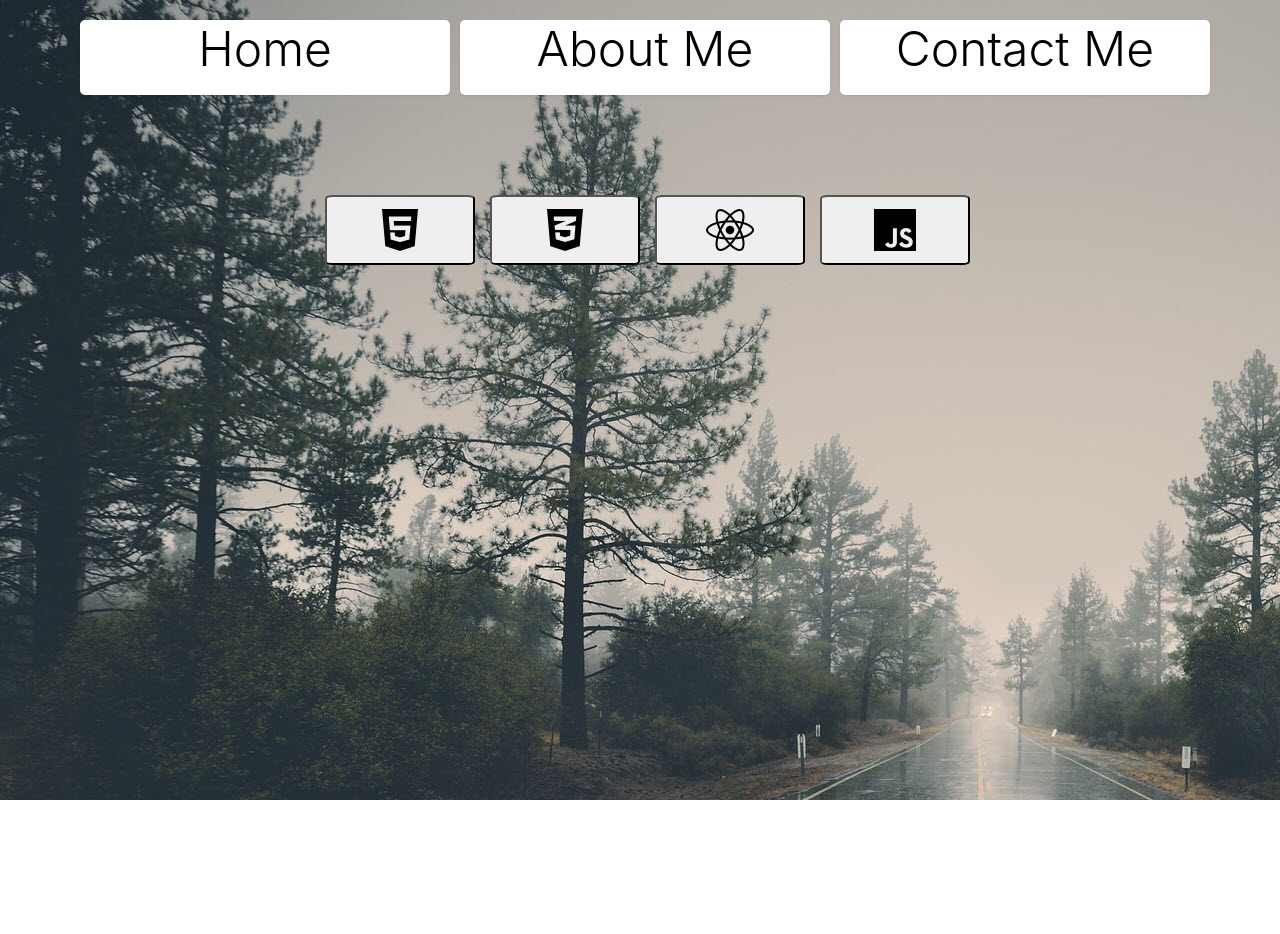
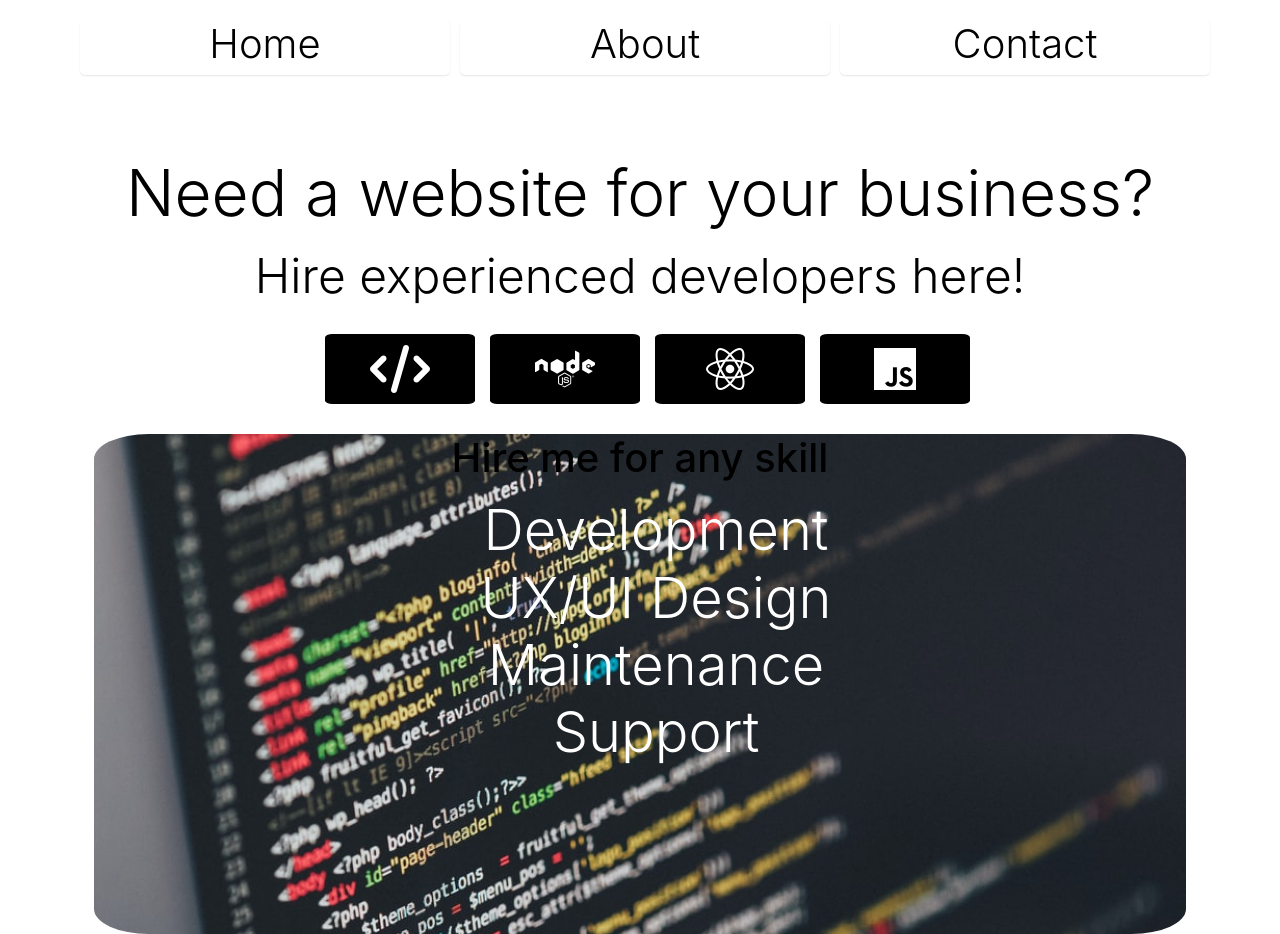
Before and after one commit to dannauu/my-website, a React (Create React App) app: page / in a window 1280 px wide. Before the commit the page ends 800 px from the top, so only its background shows below. Built offline with nearby package versions, Linux system fonts and the light colour scheme.

Commit message:
more styling and changes to all components

```diff
--- a/src/App.css
+++ b/src/App.css
@@ -1,6 +1,5 @@
 body {
   background-color: rgb(255, 255, 255);
-  background-image: url(./components/img/background.jpg);
 }
 
 a {
@@ -11,9 +10,9 @@ a {
 .box {
   position: relative;
   display: inline-block;
-  width: 75px;
-  height: 75px;
-  background-color: #fff;
+  width: 55px;
+  height: 55px;
+  background-color: white;
   border-radius: 5px;
   box-shadow: 0 1px 2px rgba(0, 0, 0, 0.1);
   border-radius: 5px;
@@ -62,6 +61,7 @@ a {
 
 h1 {
   margin-bottom: 15px;
+  color: rgb(0, 0, 0);
 }
 
 /* .certificate {
@@ -112,44 +112,159 @@ h1 {
 }
 
 .col-md-3 {
-  /* background-color: forestgreen; */
+  background-color: black;
   height: 70px;
   width: 150px;
   margin-left: 15px;
   border-radius: 5%;
-}
-
-.swirl-in-fwd {
-	-webkit-animation: swirl-in-fwd 0.6s ease-out both;
-	        animation: swirl-in-fwd 0.6s ease-out both;
-}
-
- @-webkit-keyframes swirl-in-fwd {
-  0% {
-    -webkit-transform: rotate(-540deg) scale(0);
-            transform: rotate(-540deg) scale(0);
-    opacity: 0;
-  }
-  100% {
-    -webkit-transform: rotate(0) scale(1);
-            transform: rotate(0) scale(1);
-    opacity: 1;
-  }
-}
-@keyframes swirl-in-fwd {
-  0% {
-    -webkit-transform: rotate(-540deg) scale(0);
-            transform: rotate(-540deg) scale(0);
-    opacity: 0;
-  }
-  100% {
-    -webkit-transform: rotate(0) scale(1);
-            transform: rotate(0) scale(1);
-    opacity: 1;
-  }
+  border: none;
 }
 
 .skills {
   justify-content: center;
-  margin-top: 100px !important;
+  margin-top: 30px !important;
 }
+
+.landingh1 {
+  margin-top: 80px;
+}
+
+p {
+  color: rgb(0, 0, 0);
+}
+
+.bounce-in-top {
+	-webkit-animation: bounce-in-top 1.1s both;
+	        animation: bounce-in-top 1.1s both;
+}
+
+
+ @-webkit-keyframes bounce-in-top {
+  0% {
+    -webkit-transform: translateY(-500px);
+            transform: translateY(-500px);
+    -webkit-animation-timing-function: ease-in;
+            animation-timing-function: ease-in;
+    opacity: 0;
+  }
+  38% {
+    -webkit-transform: translateY(0);
+            transform: translateY(0);
+    -webkit-animation-timing-function: ease-out;
+            animation-timing-function: ease-out;
+    opacity: 1;
+  }
+  55% {
+    -webkit-transform: translateY(-65px);
+            transform: translateY(-65px);
+    -webkit-animation-timing-function: ease-in;
+            animation-timing-function: ease-in;
+  }
+  72% {
+    -webkit-transform: translateY(0);
+            transform: translateY(0);
+    -webkit-animation-timing-function: ease-out;
+            animation-timing-function: ease-out;
+  }
+  81% {
+    -webkit-transform: translateY(-28px);
+            transform: translateY(-28px);
+    -webkit-animation-timing-function: ease-in;
+            animation-timing-function: ease-in;
+  }
+  90% {
+    -webkit-transform: translateY(0);
+            transform: translateY(0);
+    -webkit-animation-timing-function: ease-out;
+            animation-timing-function: ease-out;
+  }
+  95% {
+    -webkit-transform: translateY(-8px);
+            transform: translateY(-8px);
+    -webkit-animation-timing-function: ease-in;
+            animation-timing-function: ease-in;
+  }
+  100% {
+    -webkit-transform: translateY(0);
+            transform: translateY(0);
+    -webkit-animation-timing-function: ease-out;
+            animation-timing-function: ease-out;
+  }
+}
+@keyframes bounce-in-top {
+  0% {
+    -webkit-transform: translateY(-500px);
+            transform: translateY(-500px);
+    -webkit-animation-timing-function: ease-in;
+            animation-timing-function: ease-in;
+    opacity: 0;
+  }
+  38% {
+    -webkit-transform: translateY(0);
+            transform: translateY(0);
+    -webkit-animation-timing-function: ease-out;
+            animation-timing-function: ease-out;
+    opacity: 1;
+  }
+  55% {
+    -webkit-transform: translateY(-65px);
+            transform: translateY(-65px);
+    -webkit-animation-timing-function: ease-in;
+            animation-timing-function: ease-in;
+  }
+  72% {
+    -webkit-transform: translateY(0);
+            transform: translateY(0);
+    -webkit-animation-timing-function: ease-out;
+            animation-timing-function: ease-out;
+  }
+  81% {
+    -webkit-transform: translateY(-28px);
+            transform: translateY(-28px);
+    -webkit-animation-timing-function: ease-in;
+            animation-timing-function: ease-in;
+  }
+  90% {
+    -webkit-transform: translateY(0);
+            transform: translateY(0);
+    -webkit-animation-timing-function: ease-out;
+            animation-timing-function: ease-out;
+  }
+  95% {
+    -webkit-transform: translateY(-8px);
+            transform: translateY(-8px);
+    -webkit-animation-timing-function: ease-in;
+            animation-timing-function: ease-in;
+  }
+  100% {
+    -webkit-transform: translateY(0);
+            transform: translateY(0);
+    -webkit-animation-timing-function: ease-out;
+            animation-timing-function: ease-out;
+  }
+}
+
+.yes {
+  height: 500px;
+  width: 100%;
+  background-image: url(./components/img/landing.jpg);
+  background-size: 100%;
+  margin-top: 30px;
+  border-radius: 5%;
+}
+
+li {
+  color: white;
+}
+
+ul {
+  list-style-type: none;
+}
+
+.fab {
+  color: white;
+}
+
+.fas {
+  color: white;
+}
--- a/src/App.js
+++ b/src/App.js
@@ -9,14 +9,14 @@ function App() {
     <Router>
       <div className="container">
         <div className="row">
-          <div className="col text-center display-5 box">
+          <div className="col text-center display-6 box">
             <Link to="/">Home</Link>
           </div>
-          <div className="col text-center display-5 box">
-            <Link to="/about">About Me</Link>
+          <div className="col text-center display-6 box">
+            <Link to="/about">About</Link>
           </div>
-          <div className="col text-center display-5 box">
-            <Link to="/contact">Contact Me</Link>
+          <div className="col text-center display-6 box">
+            <Link to="/contact">Contact</Link>
           </div>
         </div>
         <Switch>
--- a/src/components/About.js
+++ b/src/components/About.js
@@ -17,7 +17,7 @@ const About = () => {
             className="aboutmepic"
           />
 
-          <p className='text-focus-in'>
+          <p className="text-focus-in">
             Growing up in the midwest, (Kansas City) and working construction
             for the majority of my early adulthood I finally took the leap of
             faith and made a career change. In 2020 during the global pandemic I
--- a/src/components/Contact.js
+++ b/src/components/Contact.js
@@ -28,7 +28,7 @@ export default function ContactUs() {
     <div>
       <div className="container">
         <div className='contacth1'>
-          <h1 className='text-focus-in'>Have a question or want to work together?</h1>
+          <h1 className='text-focus-in display-3'>Have a question or want to work together?</h1>
         </div>
         <form onSubmit={sendEmail}>
           <div className="row pt-5 mx-auto">
@@ -86,7 +86,7 @@ export default function ContactUs() {
               target="_blank"
               rel="noreferrer"
             >
-              <i className="far fa-file-pdf"></i> Resume
+              <i className="far fa-file-pdf fa-7x"></i>
             </a>
             <a
               href="https://github.com/dannauu"
@@ -94,7 +94,7 @@ export default function ContactUs() {
               target="_blank"
               rel="noreferrer"
             >
-              <i className="fab fa-github"></i> Github
+              <i className="fab fa-github fa-7x"></i>
             </a>
             <a
               href="https://www.linkedin.com/in/daniel-nau-070441194/"
@@ -102,7 +102,7 @@ export default function ContactUs() {
               target="_blank"
               rel="noreferrer"
             >
-              <i className="fab fa-linkedin"></i> Linkedin
+              <i className="fab fa-linkedin fa-7x"></i>
             </a>
           </div>
         </div>
--- a/src/components/Landing.js
+++ b/src/components/Landing.js
@@ -4,12 +4,25 @@ const Landing = () => {
   return (
     <>
       <div className="container">
+        <h1 className='text-center landingh1 display-3'>Need a website for your business?</h1>
+        <p className='display-5 text-center'>Hire experienced developers here!</p>
         <div className="row skills">
-          <button className="col-md-3 swirl-in-fwd"><i className="fab fa-html5 fa-3x"></i></button>
-          <button className="col-md-3 swirl-in-fwd"><i class="fab fa-css3-alt fa-3x"></i></button>
-          <button className="col-md-3 swirl-in-fwd"><i class="fab fa-react fa-3x"></i></button>
-          <button className="col-md-3 swirl-in-fwd"><i class="fab fa-js fa-3x"></i></button>
+          <button className="col-md-3 bounce-in-top"><i class="fas fa-code fa-3x"></i></button>
+          <button className="col-md-3 bounce-in-top"><i class="fab fa-node fa-3x"></i></button>
+          <button className="col-md-3 bounce-in-top"><i class="fab fa-react fa-3x"></i></button>
+          <button className="col-md-3 bounce-in-top"><i class="fab fa-js fa-3x"></i></button>
         </div>
+
+        <div className='yes text-center'>
+          <h1>Hire me for any skill</h1>
+          <ul className='display-4'>
+            <li>Development</li>
+            <li>UX/UI Design</li>
+            <li>Maintenance</li>
+            <li>Support</li>
+          </ul>
+        </div>
+
       </div>
     </>
   );
```
Also changed, not shown: src/components/img/landing.jpg (added).
